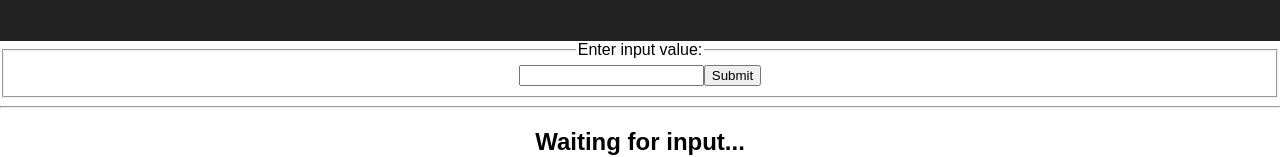
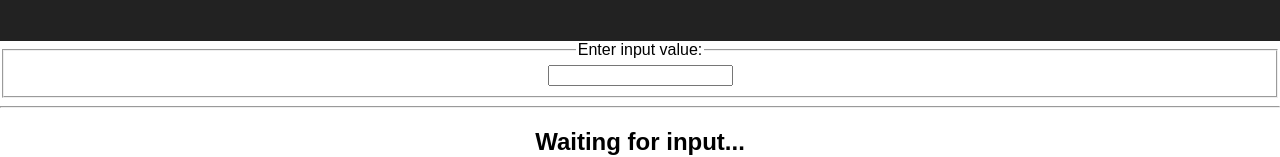
Before and after one commit to sauce-archives/saucecon19-pipeline-workshop, a React (Create React App) app: page / in a window 1280 px wide. Shown: the part 149-306 px from the top of the page. Built offline with nearby package versions, Linux system fonts and the light colour scheme.

Commit message:
Revert "not quite working"
This reverts commit 07458885af3f83fc010cedc94329b02448bfa9f6.

```diff
--- a/src/App.js
+++ b/src/App.js
@@ -8,26 +8,19 @@ class FizzBuzzInput extends React.Component {
   constructor(props) {
     super(props);
     this.handleChange = this.handleChange.bind(this);
-    this.handleClick = this.handleClick.bind(this);
-    this.state = { input: ''};
   }
 
   handleChange(e) {
-    this.setState({ input: e.target.value });
-  }
-
-  handleClick() {
-
+    this.props.onValueChange(e.target.value);
   }
 
   render() {
-    let valueIn = this.props.value;
-    valueIn = this.state.input;
+    const valueIn = this.props.valueIn;
     return (
       <fieldset>
         <legend>Enter input value:</legend>
-        <input className="fizzbuzzinput" onChange={this.handleChange} value={valueIn}/>
-        <button className="submitBtn" onClick={this.handleClick}>Submit</button>
+        <input className="fizzbuzzinput" valueIn={valueIn}
+               onChange={this.handleChange} />
       </fieldset>
     );
   }
@@ -58,16 +51,11 @@ class Calculator extends React.Component {
   constructor(props) {
     super(props);
     this.handleFizzBuzzChange = this.handleFizzBuzzChange.bind(this);
-    this.handleFizzBuzzClick = this.handleFizzBuzzClick.bind(this);
     this.state = {valueIn: 1};
   }
 
   handleFizzBuzzChange(value) {
     this.setState({valueIn: value})
-  }
-
-  handleFizzBuzzClick(){
-    console.log(this.valueIn);
   }
 
   render() {
@@ -78,8 +66,8 @@ class Calculator extends React.Component {
 
     return (
       <div>
-        <FizzBuzzInput value={input}
-          onClick={this.handleFizzBuzzChange} />
+        <FizzBuzzInput valueIn={input}
+          onValueChange={this.handleFizzBuzzChange} />
           <hr/>
         <FizzBuzzMessage valueOut={output}/>
       </div>
```
